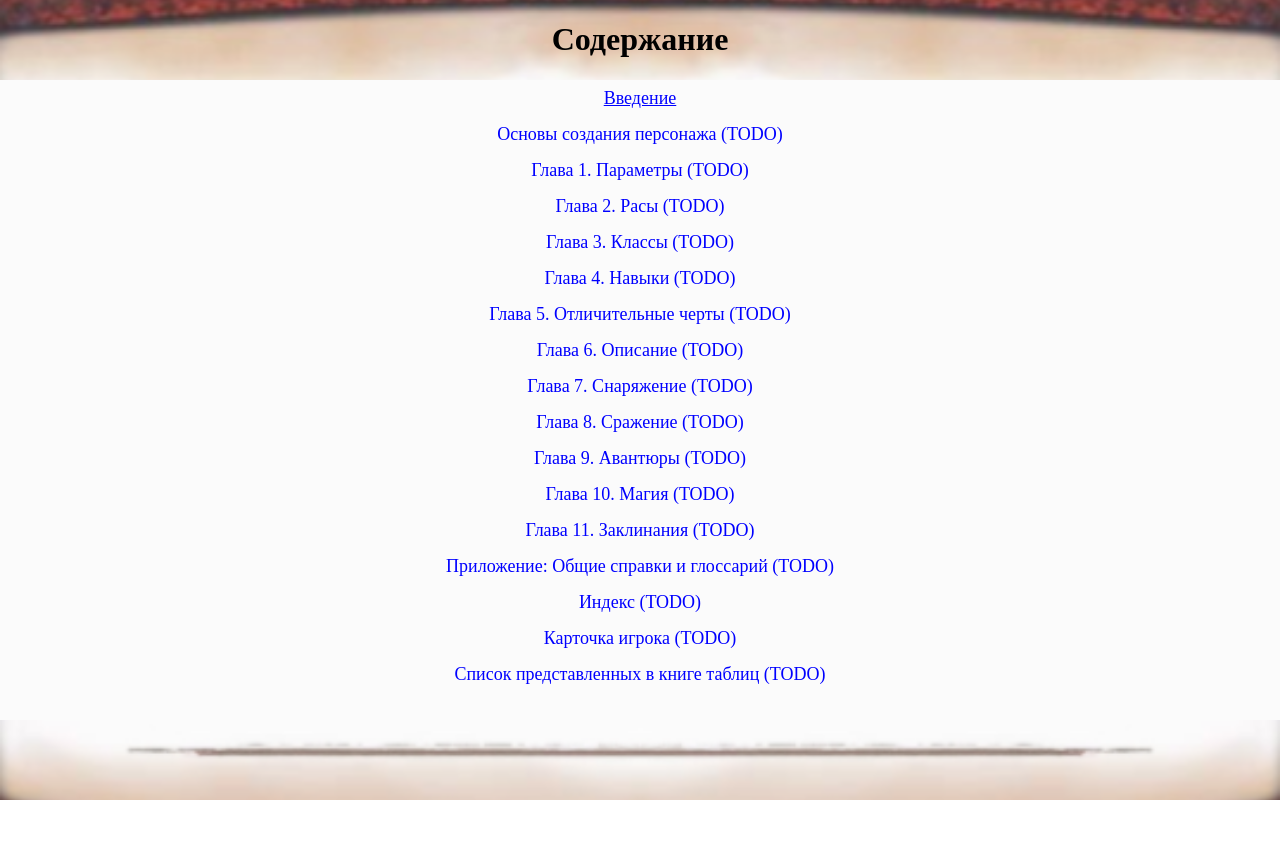
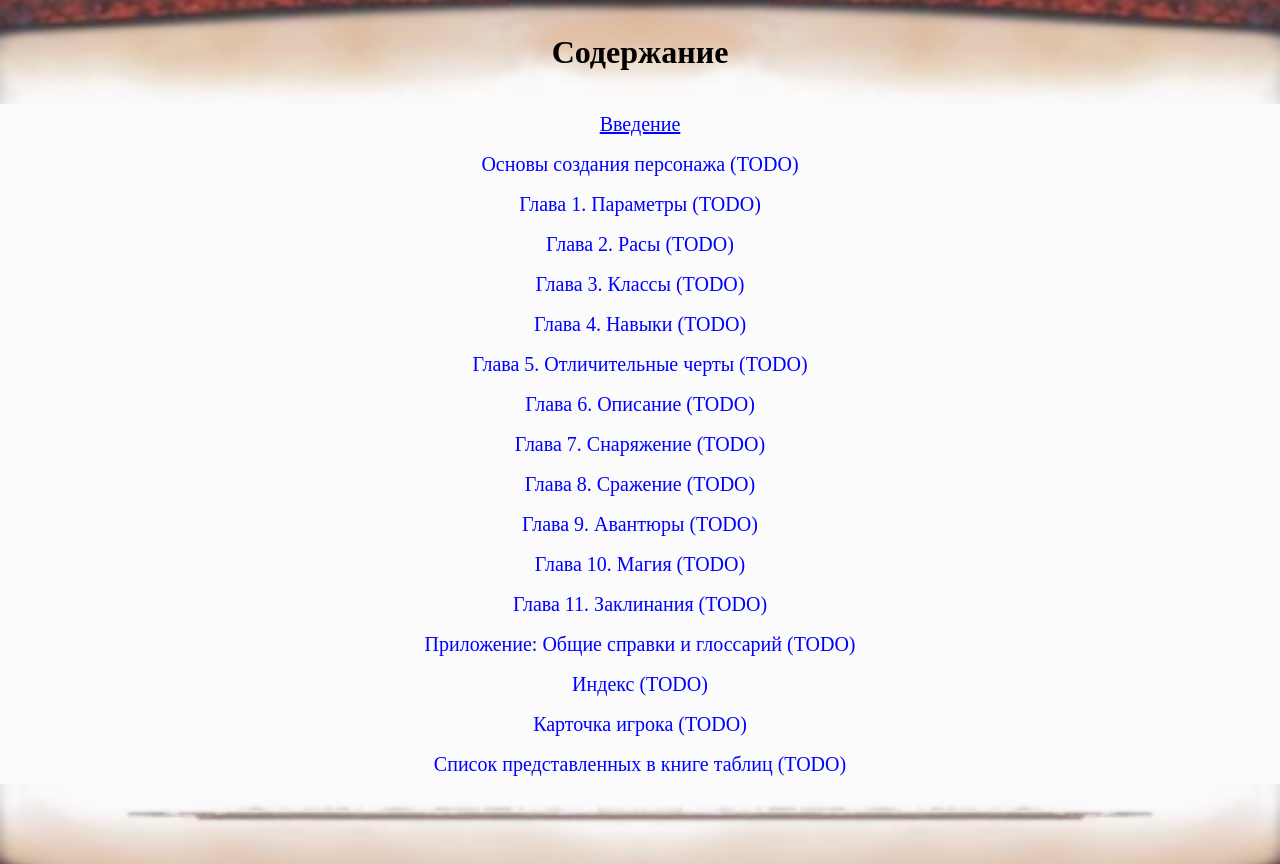
Before and after one commit to Krygerik/ebookDnD, a React app: page /#/ in a window 1280 px wide. Before the commit the page ends 800 px from the top, so only its background shows below. Built offline with nearby package versions, Linux system fonts and the light colour scheme.

Commit message:
refact: move common to src

```diff
--- a/src/pages/common/common.scss
+++ b/src/common/common.scss
@@ -10,12 +10,16 @@ body {
 }
 
 .header {
-  background: url(../../assets/headerPage.png) no-repeat center center;
+  background: url(../assets/headerPage.png) no-repeat center bottom;
   background-size: cover;
   flex-direction: column;
   justify-content: center;
   padding: 0 40px;
   min-height: 6vh;
+
+  @media (min-width: 900px) {
+    min-height: 13vh;
+  }
 
   h1 {
     height: min-content;
@@ -24,7 +28,7 @@ body {
 }
 
 .footer {
-  background: url(../../assets/footerPage.png) no-repeat center top;
+  background: url(../assets/footerPage.png) no-repeat center top;
   background-size: cover;
   min-height: 10vh;
 }
@@ -41,7 +45,7 @@ body {
 
 .link {
   color: blue;
-  font-size: 18px;
+  font-size: 20px;
   width: 100%;
   text-align: center;
   line-height: 2em;
--- a/src/pages/common/rootReducer.js
+++ b/src/common/rootReducer.js
@@ -1,7 +1,7 @@
 // @flow
-import { chapterListReducer } from '../chapter-list'
-import { introductionReducer } from '../introduction'
-import { headerReducer } from '../../components/header'
+import { chapterListReducer } from '../pages/chapter-list'
+import { introductionReducer } from '../pages/introduction'
+import { headerReducer } from '../components/header'
 import { combineReducers } from 'redux'
 
 export const rootReducer = combineReducers({
--- a/src/index.js
+++ b/src/index.js
@@ -3,8 +3,8 @@ import React from 'react'
 import ReactDOM from 'react-dom'
 import { createStore } from 'redux'
 import { Provider } from 'react-redux'
-import { rootReducer } from './pages/common/rootReducer'
-import './pages/common/common.scss'
+import { rootReducer } from './common/rootReducer'
+import './common/common.scss'
 import { MainPage } from './pages/main-page'
 
 const store = createStore(rootReducer)
```
